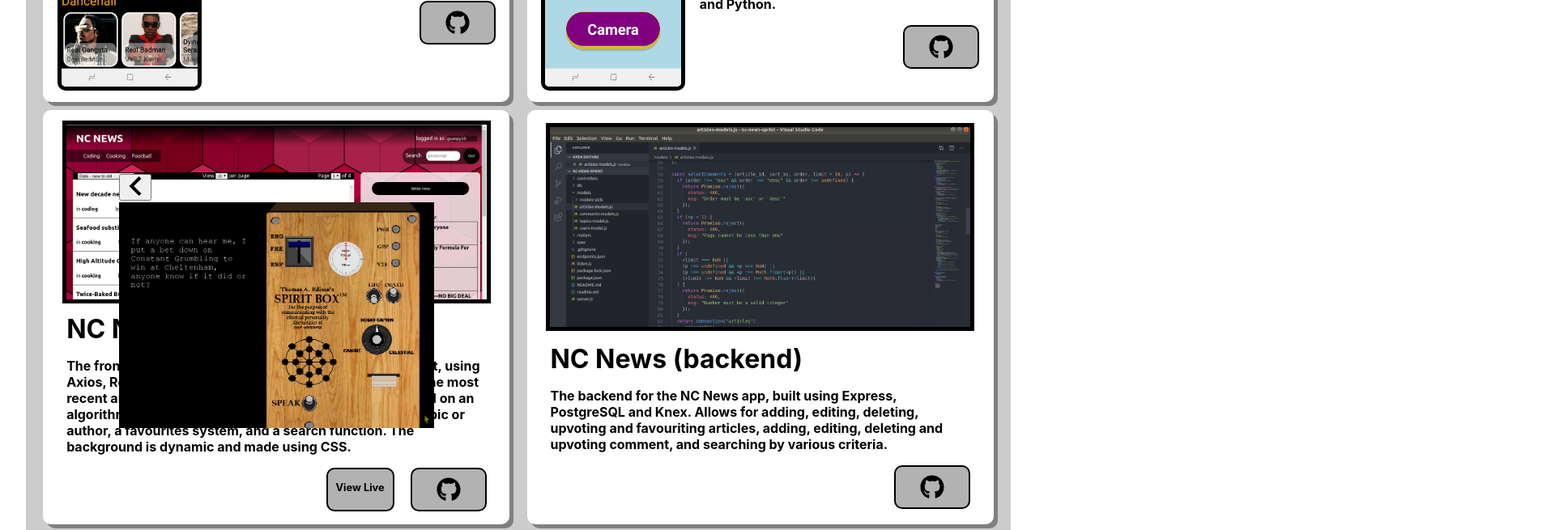
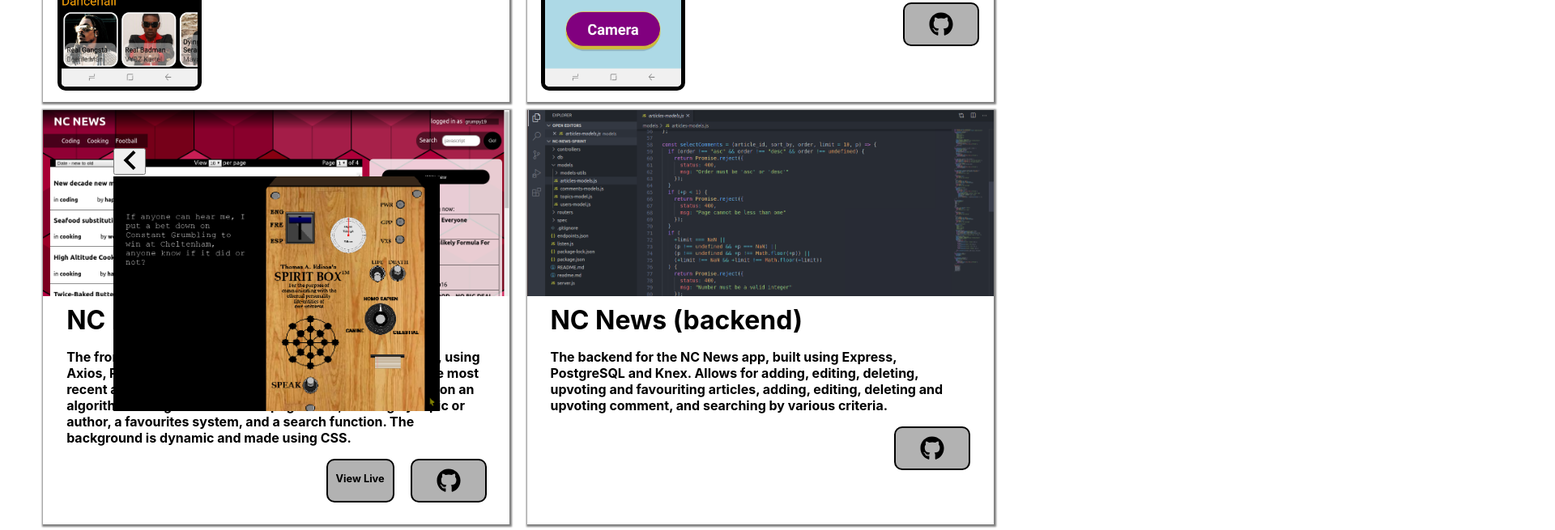
Before and after one commit to joecooper1/pf, a React (Create React App) app: page / in a window 1280 px wide. Shown: the part 1100-1755 px from the top of the page at 81% size, 1920 px wide, since content can reach past the window. Built offline with nearby package versions, Linux system fonts and the light colour scheme.

Commit message:
style changes

```diff
--- a/src/components/SlideShow.js
+++ b/src/components/SlideShow.js
@@ -16,7 +16,7 @@
   return (
     <div
       style={{
-        width: "90%",
+        width: "100%",
         height: "60%",
         display: "flex",
         alignItems: "center",
@@ -26,7 +26,7 @@
     >
       <div
         className="slide-container"
-        style={{ width: `${name === "Flim Nite" ? "96%" : "75%"}` }}
+        style={{ width: `${name === "Flim Nite" ? "90%" : "70%"}` }}
       >
         <Fade {...fadeProperties}>
           {fadeImages.map((image) => {
--- a/src/styles/Projects.js
+++ b/src/styles/Projects.js
@@ -6,7 +6,7 @@
 
 export const Box = styled.ul`
   width: ${(props) => `${props.dimensions.width * 0.95}px`};
-  background-color: rgba(0, 0, 0, 0.2);
+  // background-color: rgba(0, 0, 0, 0.2);
   min-height: 150px;
   margin-bottom: 100px;
   margin-left: 0px;
@@ -34,21 +34,23 @@
     return props.type === "vertical"
       ? props.width > 1024
         ? `${props.width * 0.3}px`
-        : `220px`
+        : `300px`
       : props.width > 1024
       ? `${props.width * 0.4}px`
-      : `370px`;
+      : ``;
   }};
-  background-color: white;
+  // background-color: lightgrey;
   // border: 3px solid black;
-  box-shadow: 5px 5px grey;
-  border-radius: 10px;
+  box-shadow: 1px 1px 2px 2px grey;
+  // border-radius: 10px;
   margin-top: 10px;
   display: flex;
   flex-direction: ${(props) => {
     return props.type === "vertical" ? "row" : "column";
   }};
-  justify-content: space-evenly;
+  justify-content: ${(props) => {
+    return props.type === "vertical" ? "space-evenly" : "flex-start";
+  }};
   align-items: center;
 `;
 
@@ -79,11 +81,10 @@
 export const Image = styled.img`
   ${(props) => {
     return props.type === "vertical"
-      ? "height: 90%; border-radius: 10px;"
-      : "width: 90%";
+      ? "height: 90%; border-radius: 10px; border: 5px solid black;"
+      : "width: 100%; height: 45%;";
   }};
   object-fit: cover;
-  border: 5px solid black;
 `;
 
 export const Info = styled.div`
@@ -91,16 +92,18 @@
     return props.type === "vertical"
       ? props.width > 1024
         ? "60%"
-        : "70%"
+        : "50%"
       : props.width > 1024
       ? "90%"
       : "95%";
   }};
-  max-height: ${(props) => {
-    return props.type === "vertical" ? "95%" : "50%";
+  height: ${(props) => {
+    return props.type === "vertical" ? "95%" : "";
   }};
   display: flex;
   flex-direction: column;
+  padding-top: 10px;
+  padding-bottom: 10px;
 `;
 
 export const Text = styled.p`
```
